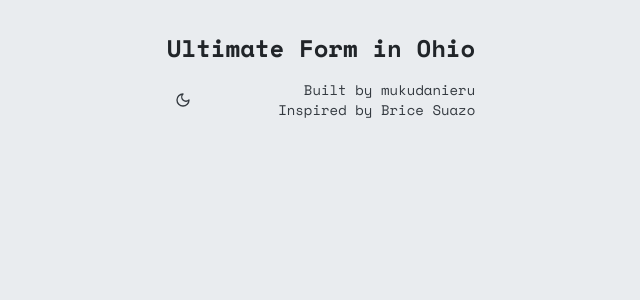
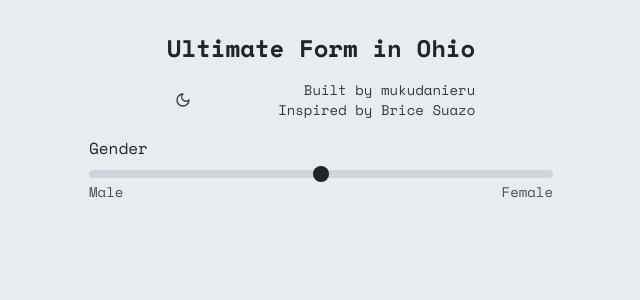
Before and after one commit to mukudanieru/ultimate-form, a Svelte app: page / in a window 1280 px wide. Shown: the top 300 px of the page, without its empty margins (319-959 px from the left). Built offline with nearby package versions, Linux system fonts and the light colour scheme.

Commit message:
Add gender form component - Implement range input with percentage calculation - Display dynamic male/female percentage in label - Use $state and $derived for reactive values

```diff
--- a/src/App.svelte
+++ b/src/App.svelte
@@ -1,7 +1,11 @@
 <script lang="ts">
   import Header from "./lib/Header.svelte";
+  import GenderForm from "./lib/GenderForm.svelte";
 </script>
 
-<main class="flex justify-center max-w-lg px-6 py-8 space-y-6">
+<main
+  class="flex flex-col items-center justify-center gap-4 max-w-lg md:min-w-lg px-6 py-8"
+>
   <Header />
+  <GenderForm />
 </main>
--- a/src/app.css
+++ b/src/app.css
@@ -22,3 +22,28 @@ body {
   height: 100vh;
   font-family: var(--font-primary);
 }
+
+.label {
+  @apply text-dark dark:text-light text-base;
+}
+
+input[type="range"] {
+  @apply cursor-pointer h-2 appearance-none rounded-xl bg-muted dark:bg-muted-dark;
+}
+
+input[type="range"]::-webkit-slider-thumb {
+  -webkit-appearance: none;
+  @apply w-4 h-4 rounded-full bg-dark cursor-pointer;
+}
+
+input[type="range"]::-moz-range-thumb {
+  @apply w-4 h-4 rounded-full bg-dark cursor-pointer;
+}
+
+.dark input[type="range"]::-webkit-slider-thumb {
+  @apply bg-light;
+}
+
+.dark input[type="range"]::-moz-range-thumb {
+  @apply bg-light;
+}
--- /dev/null
+++ b/src/lib/GenderForm.svelte
@@ -0,0 +1,27 @@
+<script lang="ts">
+  let value = $state(20 / 2);
+  let calculatedValue = $derived((value - 10) * 10);
+</script>
+
+<div class="flex flex-col w-full gap-2.5">
+  <label class="label" for="gender">
+    {#if calculatedValue < 0}
+      Gender: {Math.abs(calculatedValue)}% Male
+    {:else if calculatedValue > 0}
+      Gender: {Math.abs(calculatedValue)}% Female
+    {:else}
+      Gender
+    {/if}
+  </label>
+
+  <div class="flex flex-col gap-1">
+    <input id="gender" bind:value type="range" min="0" max="20" />
+
+    <div
+      class="flex justify-between text-sm text-secondary-dark dark:text-secondary"
+    >
+      <span class="hover:cursor-default">Male</span>
+      <span class="hover:cursor-default">Female</span>
+    </div>
+  </div>
+</div>
--- a/src/lib/Header.svelte
+++ b/src/lib/Header.svelte
@@ -2,7 +2,7 @@
   import ThemeToggle from "./ThemeToggle.svelte";
 </script>
 
-<div class="flex flex-col justify-center items-center gap-4 w-fit">
+<div class="flex flex-col justify-center items-center gap-4 w-fit m-0">
   <h1 class="text-dark dark:text-light text-center text-2xl font-bold">
     Ultimate Form in Ohio
   </h1>
```
